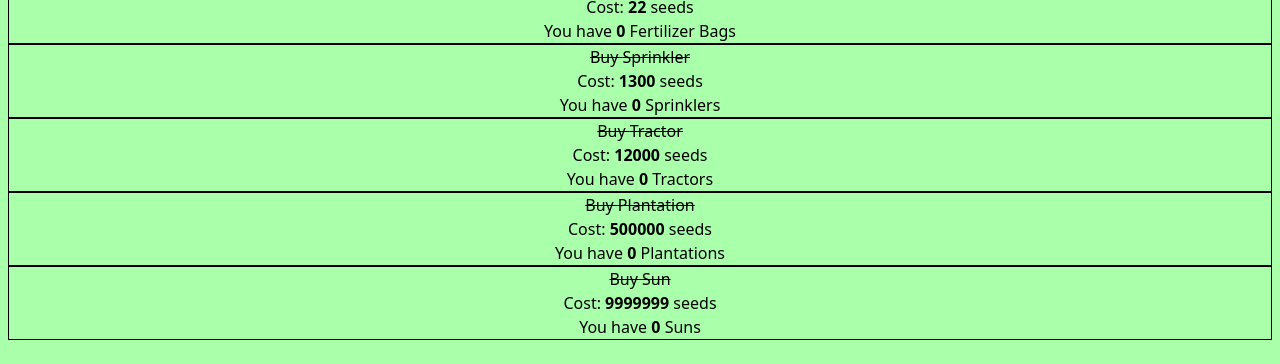
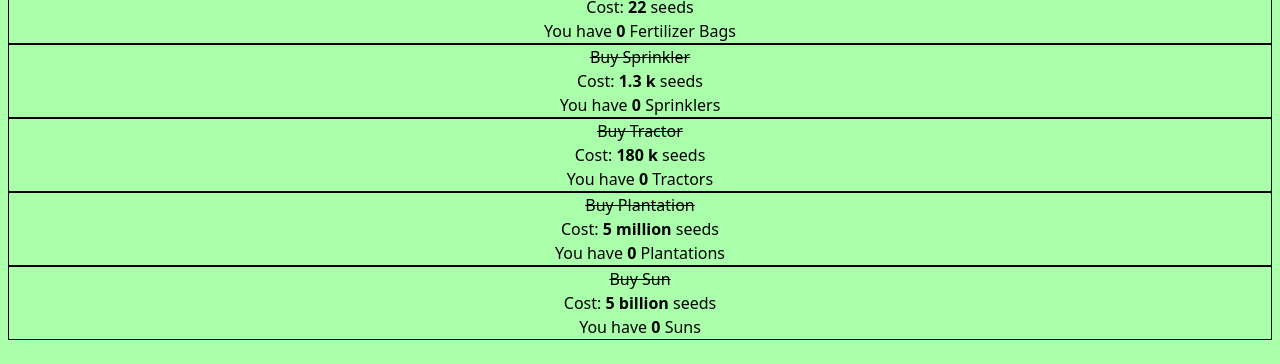
Before and after one commit to gummangummangumman/seedclicker2, a SvelteKit app: page / in a window 1280 px wide. Shown: the part 368-732 px from the top of the page. Built offline with nearby package versions, Linux system fonts and the light colour scheme.

Commit message:
mer greier

```diff
--- a/src/components/Item.svelte
+++ b/src/components/Item.svelte
@@ -2,11 +2,12 @@
 	import type { Item } from '../types/item';
 	import { gameState } from '../store/store';
 	import type { GameState } from '../types/gameState';
+	import { format } from '../util/number_formatting';
 	export let item: Item;
 	export let index: number;
 
 	function buyItem(gameState: GameState) {
-		const price = getPrice(gameState)
+		const price = getPrice(gameState);
 		if (gameState.seeds < price) {
 			return;
 		}
@@ -19,19 +20,22 @@
 	}
 
 	function getPrice(gameState: GameState) {
-		const numberOfItems = gameState.items[index]
+		const numberOfItems = gameState.items[index];
 		return Math.floor(item.basePrice * Math.pow(item.priceScaling, numberOfItems));
 	}
 </script>
 
 <div class="border border-black">
-	<button on:click={() => buyItem($gameState)} disabled={!canBuy($gameState)} class="disabled:line-through">Buy {item.name}</button>
+	<button on:click={() => buyItem($gameState)} disabled={!canBuy($gameState)} class="disabled:line-through"
+		>Buy {item.name}</button
+	>
 	<br />
-	Cost: <strong>{getPrice($gameState)}</strong> seeds
+	Cost: <strong>{format(getPrice($gameState))}</strong> seeds
 	<br />
-	You have <strong>{$gameState.items[index]}</strong> {item.name}s
+	You have <strong>{format($gameState.items[index])}</strong>
+	{item.name}s
 	{#if $gameState.items[index] > 0}
-	<br />
-	Generating {$gameState.items[index] * item.sps} <span title="seeds per second">sps</span>
+		<br />
+		Generating {format($gameState.items[index] * item.sps)} <span title="seeds per second">sps</span>
 	{/if}
 </div>
--- a/src/routes/+page.svelte
+++ b/src/routes/+page.svelte
@@ -1,8 +1,9 @@
 <script lang="ts">
 	import Item from '../components/Item.svelte';
 	import { items } from '../types/item';
-	import { gameState } from '../store/store'
+	import { gameState } from '../store/store';
 	import type { GameState } from '../types/gameState';
+	import { format } from '../util/number_formatting';
 
 	let imgClass = 'transform: scaleX';
 
@@ -21,16 +22,16 @@
 		return clicks % 2 == 1 ? 'flipped' : '';
 	}
 
-	setInterval( () => grantseeds(), 1000);
+	setInterval(() => grantseeds(), 1000);
 
 	function grantseeds() {
 		$gameState.seeds += total_sps($gameState);
-    }
+	}
 
 	function total_sps(gameState: GameState) {
 		return gameState.items.reduce(
 			(accumulator, amountOfCurrentItem, index) => accumulator + items[index].sps * amountOfCurrentItem,
-  			0,
+			0,
 		);
 	}
 </script>
@@ -42,8 +43,8 @@
 <section class="p-2 py-8 text-center bg-bg dark:bg-bg-dark">
 	<button on:click={click}>
 		<img src="gumman.jpg" alt="sunflower" class={'rounded-3xl ' + imgClass} />
-		<h1 class="dark:text-white">Seeds: {$gameState.seeds}</h1>
-		<h1 class="dark:text-white">Sps: {total_sps($gameState)}</h1>
+		<h1 class="dark:text-white">Seeds: {format($gameState.seeds)}</h1>
+		<h1 class="dark:text-white">Sps: {format(total_sps($gameState))}</h1>
 	</button>
 
 	<div class="grid">
--- a/src/types/item.ts
+++ b/src/types/item.ts
@@ -9,7 +9,7 @@ export const items: Item[] = [
 	{ name: 'Water can', basePrice: 10, sps: 1, priceScaling: 1.2 },
 	{ name: 'Fertilizer Bag', basePrice: 22, sps: 2, priceScaling: 1.2 },
 	{ name: 'Sprinkler', basePrice: 1_300, sps: 5, priceScaling: 1.2 },
-	{ name: 'Tractor', basePrice: 12_000, sps: 10, priceScaling: 1.2 },
-	{ name: 'Plantation', basePrice: 500_000, sps: 20, priceScaling: 1.2 },
-	{ name: 'Sun', basePrice: 9_999_999, sps: 1_000, priceScaling: 1.2 },
+	{ name: 'Tractor', basePrice: 180_000, sps: 10, priceScaling: 1.2 },
+	{ name: 'Plantation', basePrice: 5_000_000, sps: 20, priceScaling: 1.2 },
+	{ name: 'Sun', basePrice: 5_000_000_000, sps: 1_000, priceScaling: 1.2 },
 ];
--- /dev/null
+++ b/src/util/number_formatting.ts
@@ -0,0 +1,20 @@
+export function format(num: number, digits: number = 3) {
+	const si = [
+		{ value: 1, symbol: '' },
+		{ value: 1e3, symbol: ' k' },
+		{ value: 1e6, symbol: ' million' },
+		{ value: 1e9, symbol: ' billion' },
+		{ value: 1e12, symbol: ' trillion' },
+		{ value: 1e15, symbol: ' quadrillion' },
+		{ value: 1e18, symbol: ' quintillion' },
+		{ value: 1e21, symbol: ' sextillion' },
+	];
+	const rx = /\.0+$|(\.[0-9]*[1-9])0+$/;
+	let i;
+	for (i = si.length - 1; i > 0; i--) {
+		if (num >= si[i].value) {
+			break;
+		}
+	}
+	return (num / si[i].value).toFixed(digits).replace(rx, '$1') + si[i].symbol;
+}
```
